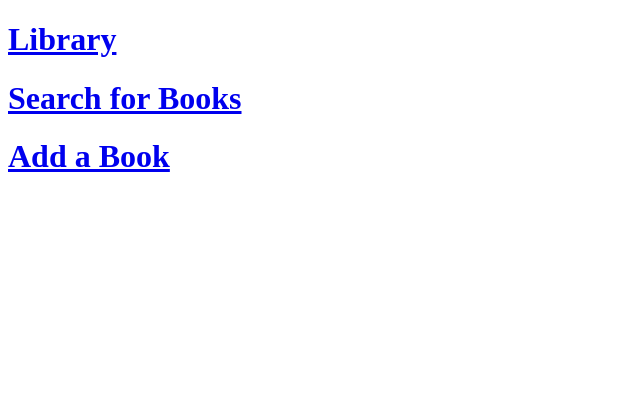
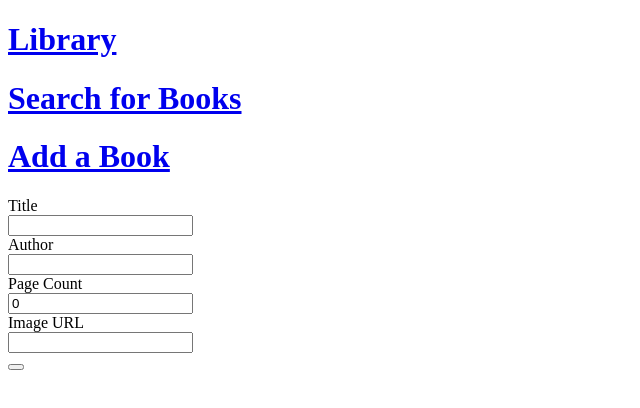
Before and after one commit to mmccarthy64/Keep-Tabs, a React (Create React App) app: page /new in a window 1280 px wide. Shown: the top 408 px of the page, without its empty margins (0-640 px from the left). Built offline with nearby package versions, Linux system fonts and the light colour scheme.

Commit message:
Add routes to BooksContainer, remove from App

```diff
--- a/src/App.js
+++ b/src/App.js
@@ -11,10 +11,7 @@ function App() {
     <div className="App">
       < Router >
         <NavBar />
-        <Route exact path='/library'>
-          < BooksContainer />
-        </Route>
-
+        < BooksContainer />
         {/* news */}
       </Router>
     </div>
--- a/src/containers/BooksContainer.js
+++ b/src/containers/BooksContainer.js
@@ -1,11 +1,18 @@
 import React, { Component } from 'react';
+import BookForm from '../components/BookForm';
 import Books from '../components/Books'
+import { Route } from 'react-router';
 
 class BooksContainer extends Component {
     render() {
         return (
             <div>
-                < Books />
+                <Route exact path='/library'>
+                    < Books />
+                </Route>
+                <Route exact path='/new'>
+                    < BookForm />
+                </Route>
                 {/* search GoogleBooks */}
             </div>
         );
```
Also changed, not shown: src/components/BookForm.js (line endings or trailing spaces).
